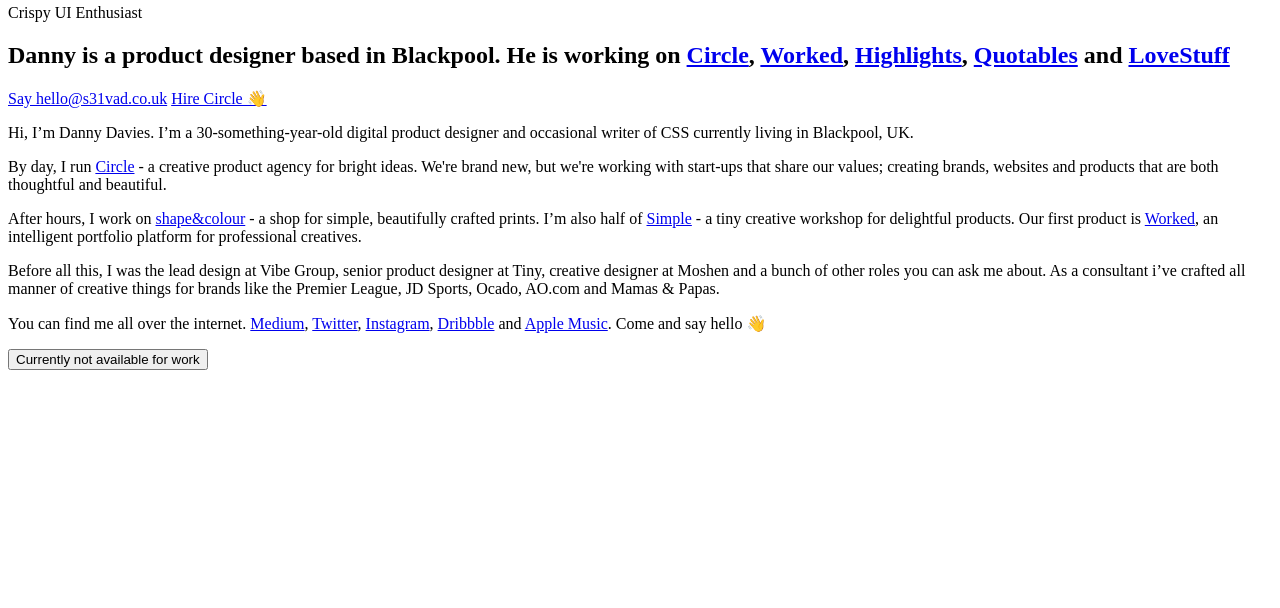
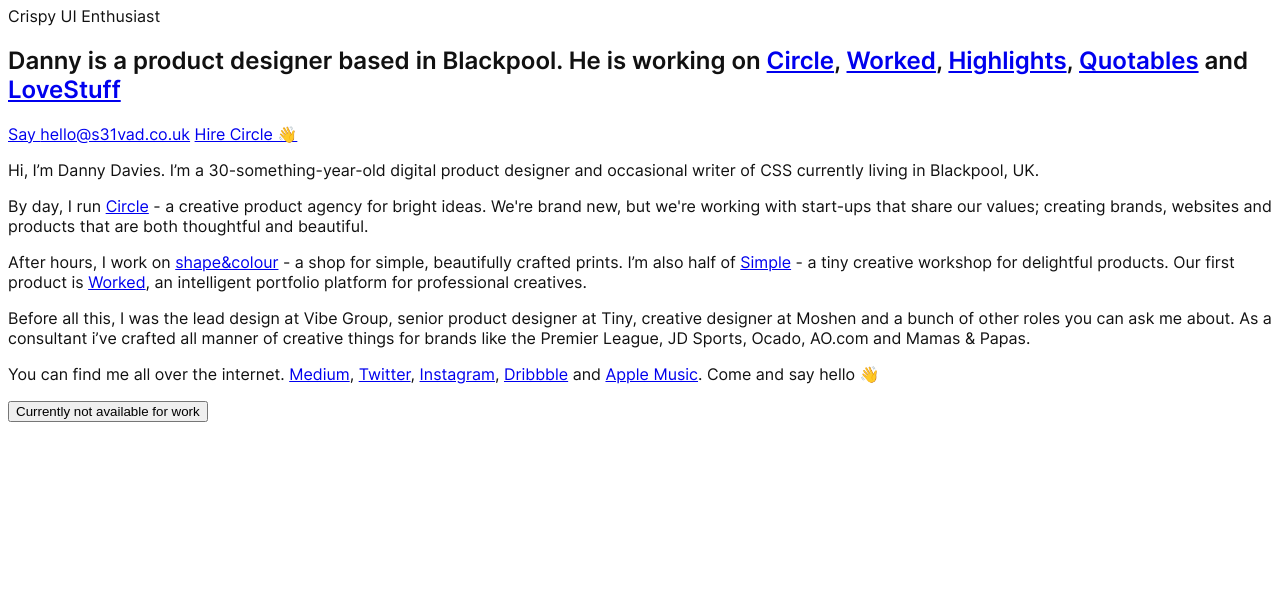
Before and after one commit to s31vad/portfolio, a plain HTML site: page index.html in a window 1280 px wide. Shown: the part 192-800 px from the top of the page. Drawn offline with Linux system fonts and the light colour scheme.

Commit message:
Setup Inter font family

```diff
--- a/css/main.scss
+++ b/css/main.scss
@@ -0,0 +1,35 @@
+$background: #FFFFFF;
+$accent: #F5F5F5;
+$heading: #111111;
+$copy: #C5C2C2;
+$primary: #FBE30D;
+$secondary: #5117EE;
+
+@font-face {
+  font-family: 'Inter';
+  src: url('../fonts/inter/regular.woff') format('woff');
+  font-weight: 400;
+  font-style: normal;
+}
+
+@font-face {
+  font-family: 'Inter';
+  src: url('../fonts/inter/medium.woff') format('woff');
+  font-weight: 500;
+  font-style: normal;
+}
+
+@font-face {
+  font-family: 'Inter';
+  src: url('../fonts/inter/semibold.woff') format('woff');
+  font-weight: 600;
+  font-style: normal;
+}
+
+body {
+  font-family: "Inter", sans-serif;
+  font-weight: 400;
+  font-style: normal;
+  color: $heading;
+  background: $background;
+}
--- a/index.html
+++ b/index.html
@@ -3,7 +3,7 @@
   <head>
     <meta charset="utf-8">
     <title>Danny Davies</title>
-    <link rel="stylesheet" href="/css/main.css">
+    <link rel="stylesheet" href="css/main.css">
   </head>
   <body>
     <div class="container">
```
Also changed, not shown: css/main.css, fonts/inter/medium.woff (added), fonts/inter/regular.woff (added), fonts/inter/semibold.woff (added), 4 other files.
